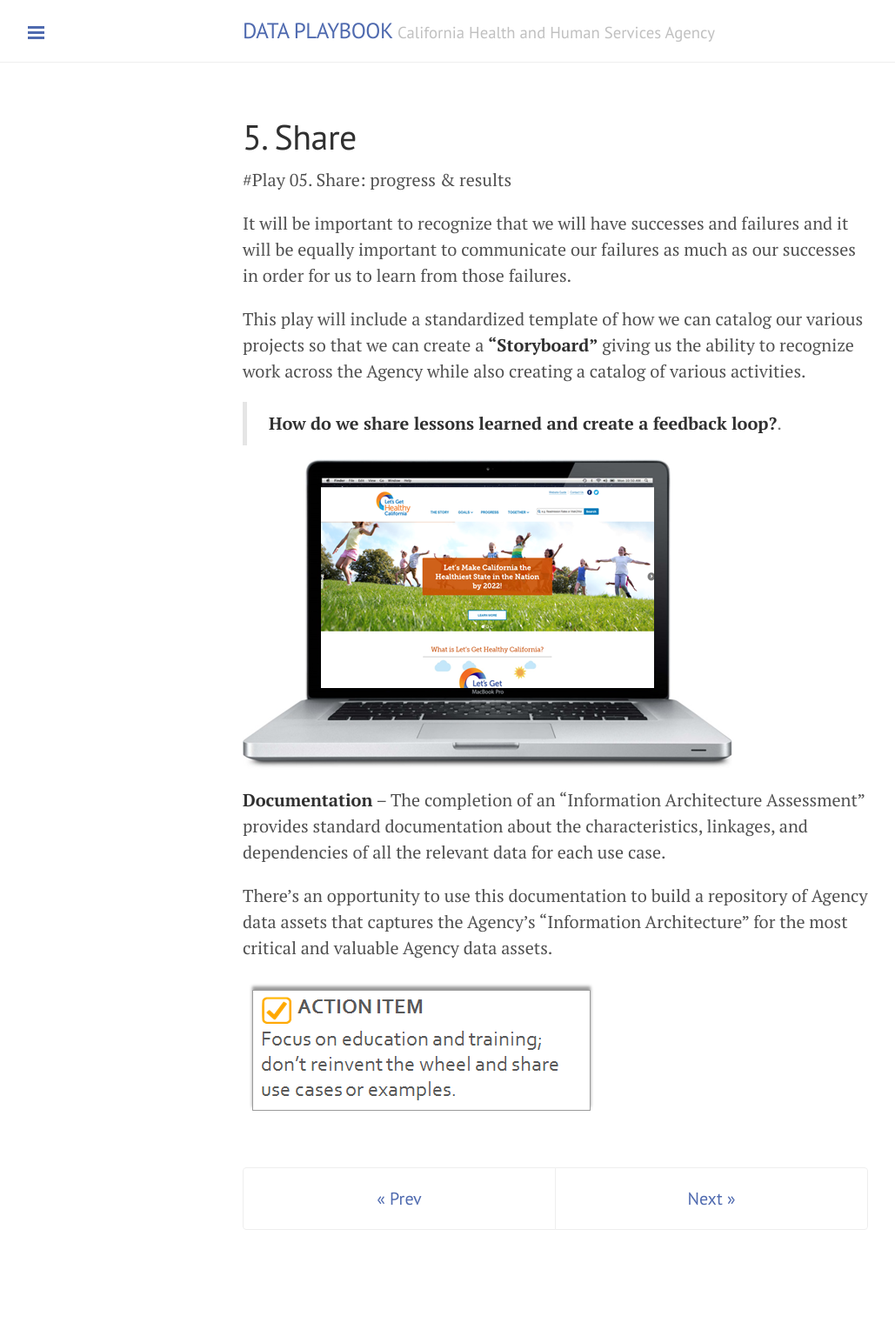
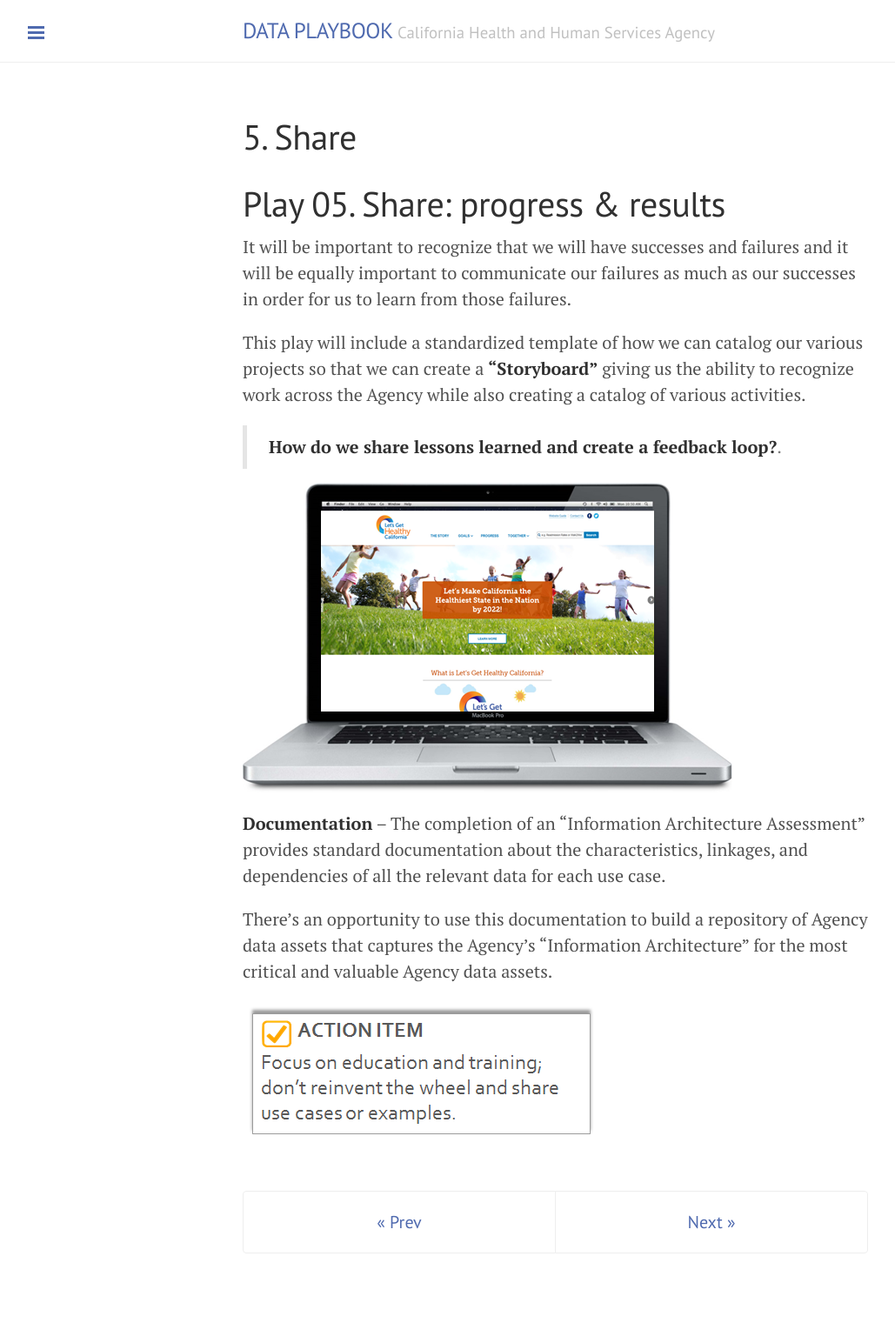
Before and after one commit to chhsdata/dataplaybook, a Jekyll site: the page built from 5_share.md, in a window 1280 px wide. Shown: the whole page at 87% size, without its empty margins (1-1030 px from the left). Built offline with Jekyll 4.4.1, drawn with Linux system fonts in a browser that asks for light colours; before the commit the page ends 1494 px from its top, so only the background shows below that.

Commit message:
Update 5_share.md

```diff
--- a/5_share.md
+++ b/5_share.md
@@ -3,7 +3,7 @@ layout: page
 title: 5. Share
 permalink: /share/
 ---
-#Play 05. Share: progress & results
+# Play 05. Share: progress & results
 
 It will be important to recognize that we will have successes and failures and it will be equally important to communicate our failures as much as our successes in order for us to learn from those failures.
 
@@ -11,16 +11,16 @@ This play will include a standardized template of how we can catalog our various
 
 >**How do we share lessons learned and create a feedback loop?**.
 
-![Storyboard](/assets/images/05_figure02.png "Storyboard")
+![Storyboard]({{ site.baseurl }}/assets/images/05_figure02.png "Storyboard")
 
 **Documentation** – The completion of an “Information Architecture Assessment” provides standard documentation about the characteristics, linkages, and dependencies of all the relevant data for each use case.
 
 There’s an opportunity to use this documentation to build a repository of Agency data assets that captures the Agency’s “Information Architecture” for the most critical and valuable Agency data assets.
 
-![Action Item](/assets/images/05_figure01.png "Action Item")
+![Action Item]({{ site.baseurl }}/assets/images/05_figure01.png "Action Item")
 
 <!-- Pagination -->
 <div class="pagination">
-  <a class="pagination-item older" href="/governance">&laquo; Prev</a>
-  <a class="pagination-item newer" href="/disclosure">Next &raquo;</a>
+  <a class="pagination-item older" href="{{ site.baseurl }}/evaluate">&laquo; Prev</a>
+  <a class="pagination-item newer" href="{{ site.baseurl }}/action_items">Next &raquo;</a>
 </div>
```
